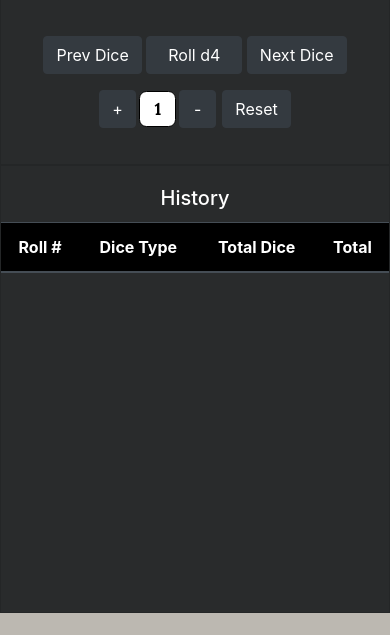
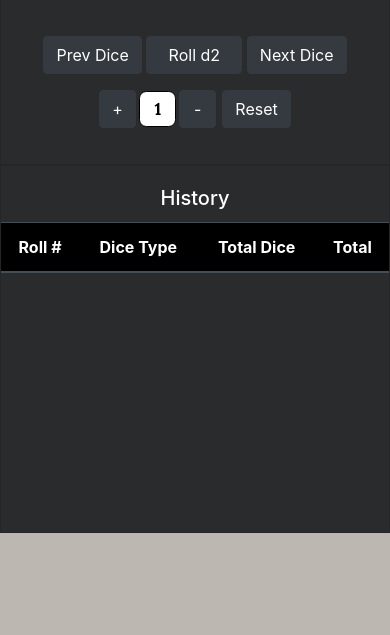
Before and after one commit to Orthond/dice-Roller, a website: page index.html in a window 390 px wide. Shown: the part 209-844 px from the top of the page. Drawn offline with nearby package versions, Linux system fonts and the light colour scheme.

Commit message:
re-built CSS for mobile first layout, now more responsive

```diff
--- a/css/styles.css
+++ b/css/styles.css
@@ -7,6 +7,14 @@ body {
 }
 button {
   cursor: pointer;
+}
+@keyframes fadeIn {
+  0% {
+    opacity: 0%;
+  }
+  100% {
+    opacity: 100%;
+  }
 }
 #nav-Main {
   font-family: "Lora", serif;
@@ -91,7 +99,7 @@ button {
   border-radius: 0;
   padding: 0;
   background-color: #292b2c;
-  height: 28em;
+  height: 23em;
   max-height: 28em;
   color: white;
   overflow: auto;
@@ -109,36 +117,23 @@ button {
   color: inherit;
   background-color: inherit;
 }
-
-/*
-
-
-
 #hCard::-webkit-scrollbar {
   width: 10px;
 }
 #hCard::-webkit-scrollbar-track {
   box-shadow: inset 0 0 5px grey;
-  border-radius: 0 1.2em 1.2em 0;
+  border-radius: 1.2em 1.2em 1.2em 1.2em;
 }
 #hCard::-webkit-scrollbar-thumb {
   background: #0d1317;
-  border-radius: 0 1.2em 1.2em 0;
+  border-radius: 1.2em 1.2em 1.2em 1.2em;
 }
-#hTitle {
-  color: white;
-}
-@keyframes fadeIn {
-  0% {
-    opacity: 0%;
-  }
-  100% {
-    opacity: 100%;
-  }
+#hCard::-webkit-scrollbar {
+  width: 10px;
 }
 tr {
   animation: fadeIn 0.5s ease-in-out;
 }
 .card-text {
   animation: fadeIn 0.3s ease-in-out;
-} */
+}
--- a/js/app.js
+++ b/js/app.js
@@ -1,4 +1,5 @@
 const allDice = {
+  d2: 2,
   d4: 4,
   d6: 6,
   d8: 8,
```
